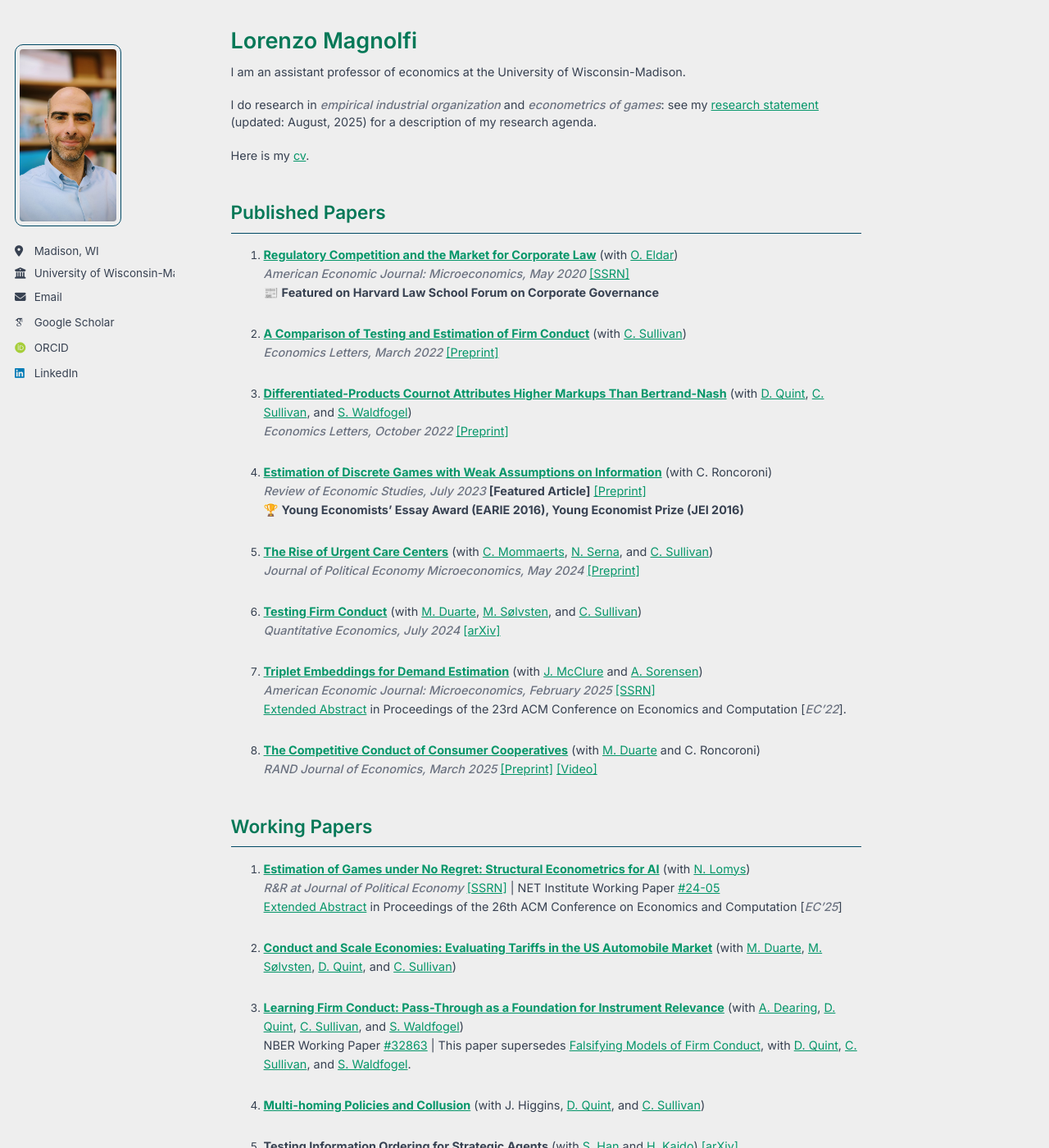
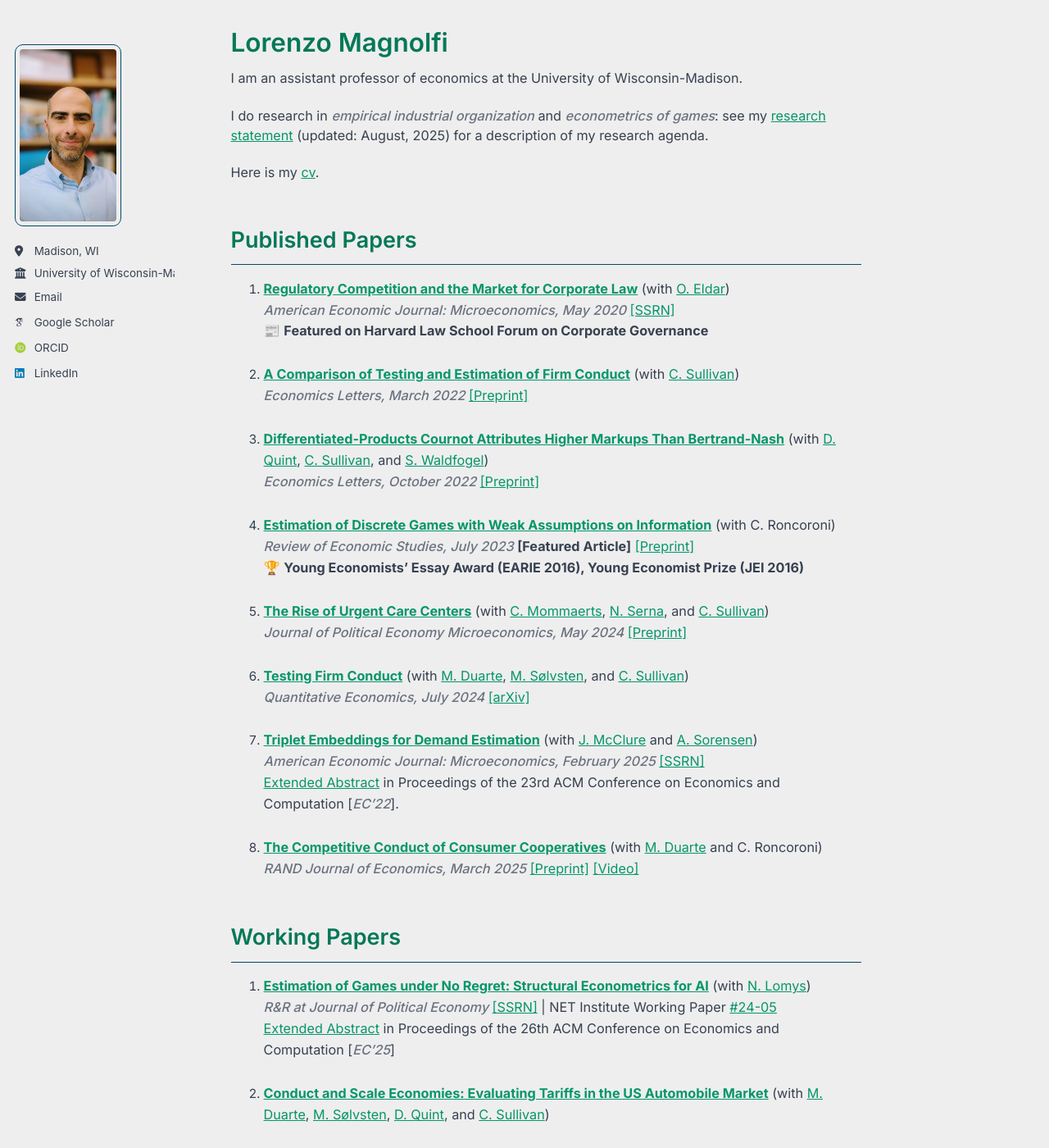
Before and after one commit to LorenzoMagnolfi/Lorenzomagnolfi.github.io, a Jekyll site: the page built from _pages/about.md, in a window 1280 px wide and 1400 px high. Shown: the whole window at 82% size. Built offline with Jekyll 4.4.1, drawn with Linux system fonts in a browser that asks for light colours; some web fonts are replaced; a script that is not in the unit is left out.

Commit message:
Update custom.css

```diff
--- a/assets/css/custom.css
+++ b/assets/css/custom.css
@@ -77,27 +77,27 @@ a:hover {
 
 /* Smaller fonts for about page content */
 .page__content {
-  font-size: 0.8rem; /* Reduce base font size */
+  font-size: 0.9rem; /* Reduce base font size */
 }
 
 .page__content h1, .page__title {
-  font-size: 1.5rem; /* Smaller main title */
+  font-size: 1.75rem; /* Smaller main title */
 }
 
 .page__content h2 {
-  font-size: 1.25rem; /* Smaller section headers */
+  font-size: 1.5rem; /* Smaller section headers */
 }
 
 .page__content h3 {
-  font-size: 1.05rem; /* Smaller sub-headers */
+  font-size: 1.25rem; /* Smaller sub-headers */
 }
 
 .page__content p {
-  font-size: 0.8rem; /* Smaller paragraph text */
+  font-size: 0.9rem; /* Smaller paragraph text */
 }
 
 .page__content li {
-  font-size: 0.75rem; /* Smaller list items (publications) */
+  font-size: 0.85rem; /* Smaller list items (publications) */
 }
 
 .page__content strong {
```
